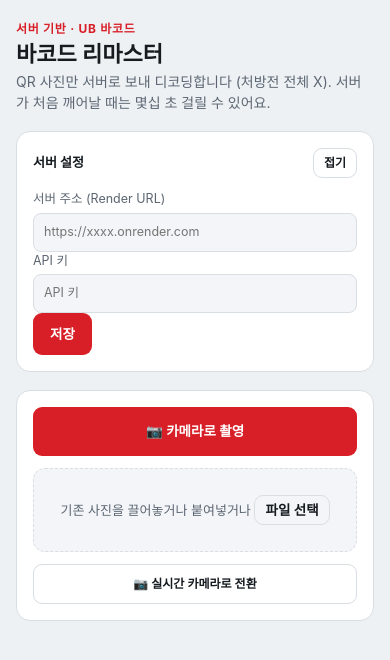
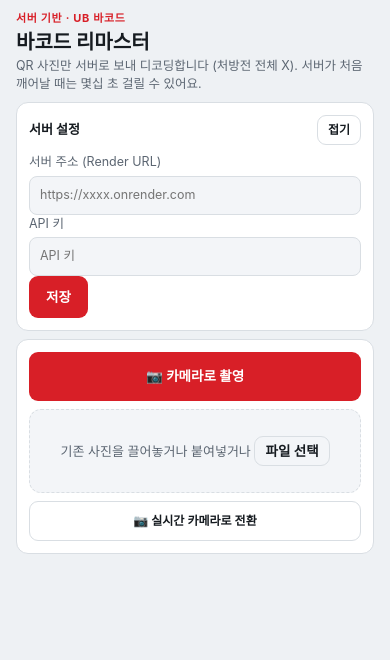
Before and after one commit to InsK111/barcode-remaster-web, a plain HTML site: page index.html in a window 390 px wide. Drawn offline with Linux system fonts and the light colour scheme.

Commit message:
Compact layout so camera + capture button fit without scrolling
Co-Authored-By: Claude Sonnet 5 <noreply@anthropic.com>
Claude-Session: https://claude.ai/code/session_01U9jpAqJVngGeqZQsca4DuR

```diff
--- a/index.html
+++ b/index.html
@@ -42,11 +42,14 @@
 }
 *{box-sizing:border-box}
 body{margin:0;background:var(--bg);color:var(--ink);font:14px/1.5 -apple-system,BlinkMacSystemFont,'Segoe UI',sans-serif}
-.app{max-width:560px;margin:0 auto;padding:20px 16px 60px;display:flex;flex-direction:column;gap:18px}
-h1{font-size:22px;margin:0}
-.eyebrow{font-size:12px;font-weight:700;letter-spacing:.06em;text-transform:uppercase;color:var(--accent)}
-p.sub{color:var(--ink-dim);margin:0;max-width:52ch}
-.card{background:var(--surface);border:1px solid var(--border);border-radius:14px;padding:16px;display:flex;flex-direction:column;gap:12px}
+.app{max-width:560px;margin:0 auto;padding:10px 16px calc(10px + env(safe-area-inset-bottom,0px));display:flex;flex-direction:column;gap:8px;height:100vh;height:100dvh;box-sizing:border-box;overflow-y:auto}
+header{flex:0 0 auto}
+header.compact .eyebrow,header.compact .sub{display:none}
+header.compact h1{font-size:15px}
+h1{font-size:20px;margin:0;transition:font-size .15s}
+.eyebrow{font-size:11px;font-weight:700;letter-spacing:.06em;text-transform:uppercase;color:var(--accent)}
+p.sub{color:var(--ink-dim);margin:0;max-width:52ch;font-size:12.5px}
+.card{background:var(--surface);border:1px solid var(--border);border-radius:12px;padding:12px;display:flex;flex-direction:column;gap:8px}
 .row{display:flex;gap:8px;flex-wrap:wrap;align-items:center}
 .btn{font:inherit;font-weight:600;font-size:13.5px;border-radius:9px;padding:10px 16px;border:1px solid transparent;cursor:pointer}
 .btn.primary{background:var(--accent);color:var(--accent-ink)}
@@ -57,8 +60,9 @@ label.field{display:flex;flex-direction:column;gap:4px;font-size:12.5px;color:va
 .dropzone{border:1.5px dashed var(--border);border-radius:12px;padding:26px 16px;text-align:center;background:var(--surface-2);cursor:pointer}
 .dropzone.dragover{border-color:var(--accent);background:var(--danger-bg)}
 .dropzone p{margin:0;color:var(--ink-dim);font-size:13px}
-.live-wrap{position:relative;border-radius:12px;overflow:hidden;background:#000}
-.live-wrap video{width:100%;max-height:70vh;display:block;object-fit:contain;background:#000}
+#liveCard{flex:1 1 auto;min-height:0}
+.live-wrap{flex:1 1 auto;min-height:120px;position:relative;border-radius:12px;overflow:hidden;background:#000}
+.live-wrap video{width:100%;height:100%;display:block;object-fit:cover;background:#000}
 .preview{max-width:100%;border-radius:10px;border:1px solid var(--border)}
 .status-good{background:var(--success-bg);border:1px solid var(--success-border);color:var(--success);border-radius:10px;padding:12px;font-weight:600;font-size:13.5px}
 .status-bad{background:var(--danger-bg);border:1px solid var(--danger-border);border-radius:10px;padding:12px;font-size:13.5px}
@@ -156,8 +160,11 @@ document.getElementById('saveSettings').addEventListener('click', function(){
     localStorage.setItem('br_server_url', serverUrlInput.value.trim().replace(/\/$/, ''));
     localStorage.setItem('br_api_key', apiKeyInput.value.trim());
     saveStatus.textContent = '저장됨 ✓';
-    setTimeout(function(){ saveStatus.textContent = ''; }, 1500);
     if (typeof startCamera === 'function') startCamera();
+    setTimeout(function(){
+      saveStatus.textContent = '';
+      applyCompactIfConfigured();
+    }, 1200);
   }catch(e){
     saveStatus.textContent = '저장 실패 (브라우저 저장소 접근 불가)';
   }
@@ -165,11 +172,19 @@ document.getElementById('saveSettings').addEventListener('click', function(){
 
 var settingsBody = document.getElementById('settingsBody');
 var toggleBtn = document.getElementById('toggleSettings');
-function updateToggle(){
-  var hasUrl = !!(localStorage.getItem('br_server_url') || '');
-  if (hasUrl){ settingsBody.hidden = true; toggleBtn.textContent = '펼치기'; }
+var introHeader = document.querySelector('header');
+function applyCompactIfConfigured(){
+  var hasUrl;
+  try{ hasUrl = !!(localStorage.getItem('br_server_url') || ''); }catch(e){ hasUrl = false; }
+  if (hasUrl){
+    settingsBody.hidden = true;
+    toggleBtn.textContent = '펼치기';
+    introHeader.classList.add('compact');
+  } else {
+    introHeader.classList.remove('compact');
+  }
 }
-try{ updateToggle(); }catch(e){}
+try{ applyCompactIfConfigured(); }catch(e){}
 toggleBtn.addEventListener('click', function(){
   settingsBody.hidden = !settingsBody.hidden;
   toggleBtn.textContent = settingsBody.hidden ? '펼치기' : '접기';
```
